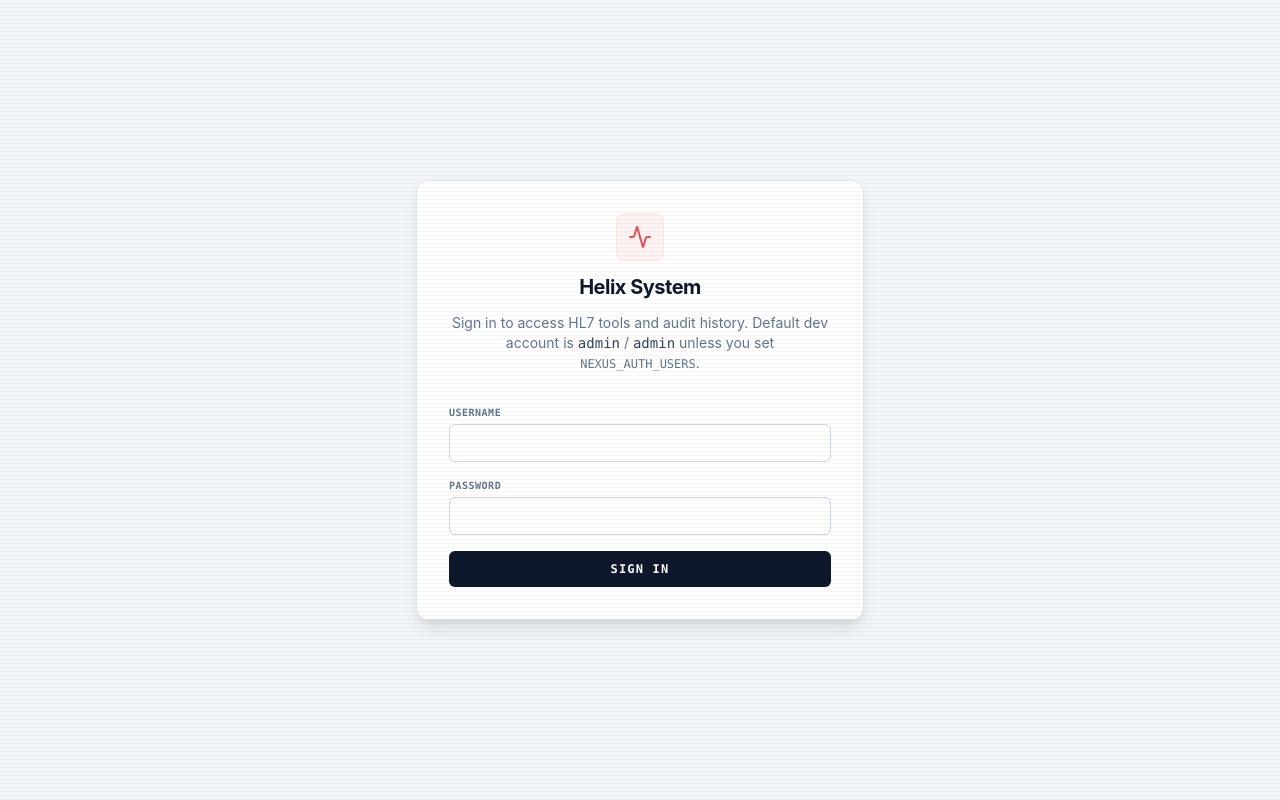
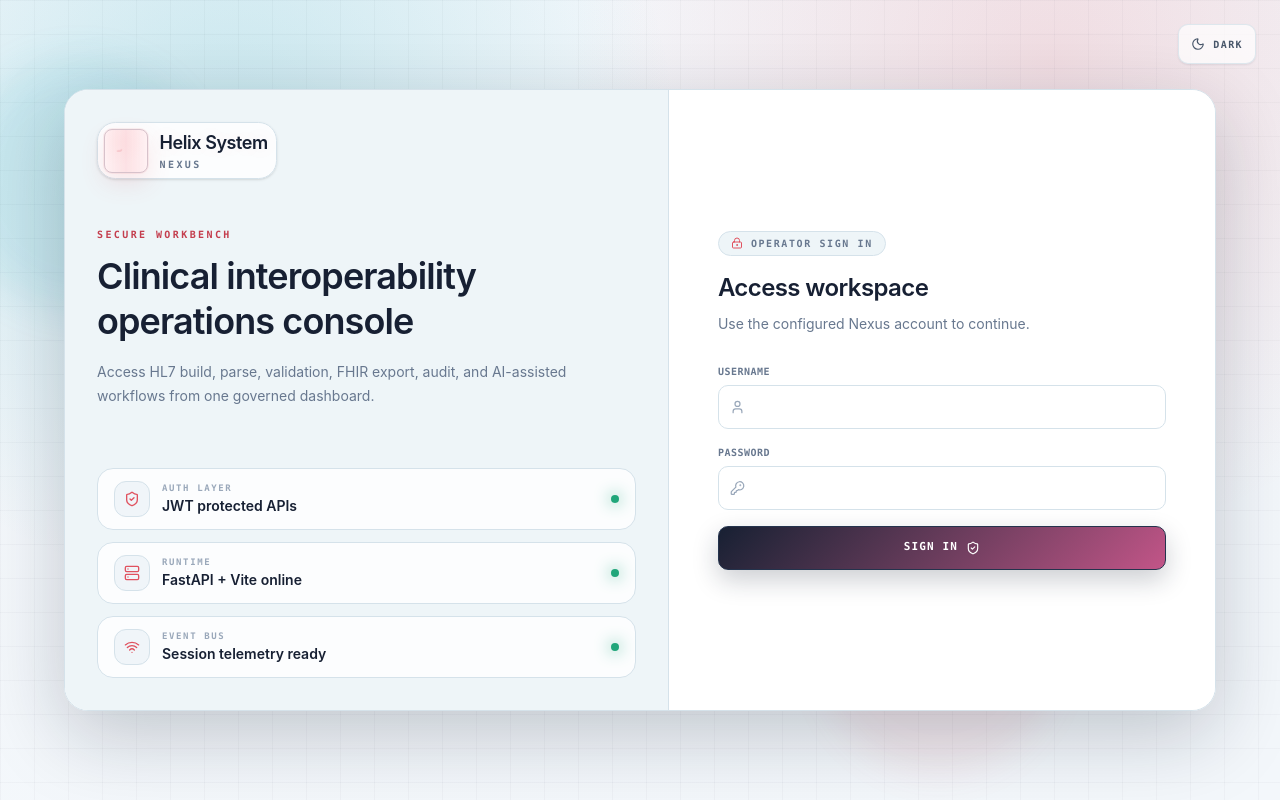
Before and after one commit to hardikrawat/hl7-nexus, a React app in the folder frontend/: page /login in a window 1280 px wide. Built offline with nearby package versions, Linux system fonts and the light colour scheme; no server answers; the HTML template or start-up script is replaced by a standard one.

Commit message:
Added theme on login design

```diff
--- a/frontend/src/components/center/AuditTab.jsx
+++ b/frontend/src/components/center/AuditTab.jsx
@@ -107,17 +107,17 @@ export default function AuditTab() {
         <div className="rounded border border-red-200 bg-red-50 px-3 py-2 font-mono text-xs text-red-800">{error}</div>
       ) : null}
 
-      <div className="min-h-0 flex-1 overflow-auto rounded border border-slate-200 bg-slate-50">
+      <div className="min-h-0 flex-1 overflow-auto rounded-xl border border-[var(--nexus-border)] bg-[var(--nexus-panel)]">
         <table className="w-full border-collapse text-left font-mono text-[11px]">
-          <thead className="sticky top-0 z-10 bg-slate-200 text-[10px] uppercase tracking-wider text-slate-700">
+          <thead className="sticky top-0 z-10 bg-[var(--nexus-panel-strong)] text-[10px] uppercase tracking-wider text-[var(--nexus-panel-strong-text)] shadow-sm">
             <tr>
-              <th className="border-b border-slate-300 px-2 py-2">ID</th>
-              <th className="border-b border-slate-300 px-2 py-2">Time (UTC)</th>
-              <th className="border-b border-slate-300 px-2 py-2">User</th>
-              <th className="border-b border-slate-300 px-2 py-2">Action</th>
-              <th className="border-b border-slate-300 px-2 py-2">Outcome</th>
-              <th className="border-b border-slate-300 px-2 py-2">IP</th>
-              <th className="border-b border-slate-300 px-2 py-2">Detail</th>
+              <th className="border-b border-[var(--nexus-border-strong)] px-2 py-2">ID</th>
+              <th className="border-b border-[var(--nexus-border-strong)] px-2 py-2">Time (UTC)</th>
+              <th className="border-b border-[var(--nexus-border-strong)] px-2 py-2">User</th>
+              <th className="border-b border-[var(--nexus-border-strong)] px-2 py-2">Action</th>
+              <th className="border-b border-[var(--nexus-border-strong)] px-2 py-2">Outcome</th>
+              <th className="border-b border-[var(--nexus-border-strong)] px-2 py-2">IP</th>
+              <th className="border-b border-[var(--nexus-border-strong)] px-2 py-2">Detail</th>
             </tr>
           </thead>
           <tbody>
--- a/frontend/src/pages/LoginPage.jsx
+++ b/frontend/src/pages/LoginPage.jsx
@@ -1,18 +1,33 @@
-import React, { useState } from 'react';
+import React, { useEffect, useState } from 'react';
 import axios from 'axios';
 import { Navigate, useNavigate } from 'react-router-dom';
-import { Activity } from 'lucide-react';
+import { Activity, KeyRound, LockKeyhole, Moon, Server, ShieldCheck, Sun, User, Wifi } from 'lucide-react';
 import { API } from '../config/api';
 import { useAuthStore } from '../store/authStore';
+import { useNexusStore } from '../store/nexusStore';
+import { DARK_THEME_ID, DEFAULT_THEME_ID, getNextThemeId, getThemeById } from '../config/themes';
 
 export default function LoginPage() {
   const token = useAuthStore((s) => s.token);
   const setAuth = useAuthStore((s) => s.setAuth);
+  const systemConfig = useNexusStore((s) => s.systemConfig);
+  const updateSystemConfig = useNexusStore((s) => s.updateSystemConfig);
   const navigate = useNavigate();
   const [username, setUsername] = useState('');
   const [password, setPassword] = useState('');
   const [error, setError] = useState('');
   const [loading, setLoading] = useState(false);
+  const themeId = getThemeById(systemConfig?.themeId || DEFAULT_THEME_ID).id;
+  const isDarkTheme = themeId === DARK_THEME_ID;
+
+  useEffect(() => {
+    document.body.dataset.nexusTheme = themeId;
+    document.body.classList.add('modern-ui');
+    return () => {
+      delete document.body.dataset.nexusTheme;
+      document.body.classList.remove('modern-ui');
+    };
+  }, [themeId]);
 
   if (token) {
     return <Navigate to="/" replace />;
@@ -38,64 +53,187 @@ export default function LoginPage() {
     }
   };
 
+  const toggleTheme = () => {
+    updateSystemConfig({ themeId: getNextThemeId(themeId) });
+  };
+
   return (
-    <div className="flex min-h-screen flex-col items-center justify-center bg-slate-100 px-4 text-slate-900">
-      <div className="w-full max-w-md rounded-xl border border-slate-200 bg-white p-8 shadow-lg">
-        <div className="mb-8 flex flex-col items-center gap-3 text-center">
-          <div className="flex h-12 w-12 items-center justify-center rounded-lg border border-red-100 bg-red-50 text-[var(--color-nexus-red)]">
-            <Activity size={24} />
+    <div className={`theme-${themeId} modern-shell nexus-orbital-shell flex min-h-screen overflow-hidden bg-[var(--nexus-page)] px-4 py-6 text-[var(--nexus-ink)] sm:px-6 lg:px-8`}>
+      <div className="nexus-orbital-glow nexus-orbital-glow--one" aria-hidden="true" />
+      <div className="nexus-orbital-glow nexus-orbital-glow--two" aria-hidden="true" />
+
+      <button
+        type="button"
+        onClick={toggleTheme}
+        className="nexus-icon-button absolute right-4 top-4 z-20 inline-flex h-10 items-center gap-2 rounded-xl border border-[var(--nexus-border)] bg-[var(--nexus-surface)] px-3 font-mono text-[10px] font-bold uppercase tracking-[0.14em] text-[var(--nexus-muted)] shadow-sm transition-colors hover:bg-[var(--nexus-control-hover-bg)] hover:text-[var(--nexus-ink)] sm:right-6 sm:top-6"
+        title={isDarkTheme ? 'Switch to light mode' : 'Switch to dark mode'}
+      >
+        {isDarkTheme ? <Sun size={14} /> : <Moon size={14} />}
+        <span>{isDarkTheme ? 'Light' : 'Dark'}</span>
+      </button>
+
+      <main className="relative z-10 mx-auto flex w-full max-w-6xl items-center justify-center">
+        <div className="grid w-full overflow-hidden rounded-3xl border border-[var(--nexus-border)] bg-[var(--nexus-glass-strong)] shadow-[var(--nexus-modal-shadow)] backdrop-blur-xl lg:grid-cols-[1.05fr_0.95fr]">
+          <section className="hidden min-h-[620px] flex-col justify-between border-r border-[var(--nexus-border)] bg-[var(--nexus-panel)] p-8 lg:flex">
+            <div>
+              <div className="nexus-brand-cluster inline-flex items-center gap-3 rounded-2xl border border-[var(--nexus-border)] bg-[var(--nexus-surface)] px-3 py-2 shadow-sm">
+                <div className="nexus-brand-logo flex h-11 w-11 flex-shrink-0 items-center justify-center rounded-lg border border-red-100 bg-red-50 text-[var(--color-nexus-red)]">
+                  <Activity size={20} className="nexus-brand-logo-icon" />
                 </div>
-          <h1 className="text-xl font-bold tracking-tight text-slate-900">Helix System</h1>
-          <p className="text-sm text-slate-500">
-            Sign in to access HL7 tools and audit history. Default dev account is{' '}
-            <span className="font-mono text-slate-700">admin</span> /{' '}
-            <span className="font-mono text-slate-700">admin</span> unless you set{' '}
-            <span className="font-mono text-xs">NEXUS_AUTH_USERS</span>.
+                <div>
+                  <h1 className="nexus-brand-title text-lg font-semibold tracking-tight text-[var(--nexus-ink)]">
+                    Helix System
+                  </h1>
+                  <div className="font-mono text-[10px] font-bold uppercase tracking-[0.24em] text-[var(--nexus-muted)]">
+                    Nexus
+                  </div>
+                </div>
+              </div>
+
+              <div className="mt-12 max-w-xl">
+                <p className="font-mono text-[10px] font-bold uppercase tracking-[0.24em] text-[var(--nexus-accent-text)]">
+                  Secure workbench
+                </p>
+                <h2 className="mt-3 text-4xl font-semibold leading-tight tracking-tight text-[var(--nexus-ink)]">
+                  Clinical interoperability operations console
+                </h2>
+                <p className="mt-4 max-w-lg text-sm leading-6 text-[var(--nexus-muted)]">
+                  Access HL7 build, parse, validation, FHIR export, audit, and AI-assisted workflows from one governed dashboard.
+                </p>
+              </div>
+            </div>
+
+            <div className="grid gap-3">
+              {[
+                { icon: ShieldCheck, label: 'Auth layer', value: 'JWT protected APIs' },
+                { icon: Server, label: 'Runtime', value: 'FastAPI + Vite online' },
+                { icon: Wifi, label: 'Event bus', value: 'Session telemetry ready' },
+              ].map((item) => {
+                const Icon = item.icon;
+                return (
+                  <div key={item.label} className="flex items-center justify-between rounded-2xl border border-[var(--nexus-border)] bg-[var(--nexus-surface)] px-4 py-3">
+                    <div className="flex items-center gap-3">
+                      <span className="flex h-9 w-9 items-center justify-center rounded-xl border border-[var(--nexus-border)] bg-[var(--nexus-control-bg)] text-[var(--nexus-accent)]">
+                        <Icon size={16} />
+                      </span>
+                      <div>
+                        <div className="font-mono text-[9px] font-bold uppercase tracking-[0.18em] text-[var(--nexus-faint)]">
+                          {item.label}
+                        </div>
+                        <div className="text-sm font-semibold text-[var(--nexus-ink)]">
+                          {item.value}
+                        </div>
+                      </div>
+                    </div>
+                    <span className="h-2 w-2 rounded-full bg-[var(--nexus-green)] shadow-[0_0_16px_var(--nexus-green)]" />
+                  </div>
+                );
+              })}
+            </div>
+          </section>
+
+          <section className="flex min-h-[620px] items-center justify-center bg-[var(--nexus-surface)] p-5 sm:p-8">
+            <div className="w-full max-w-md">
+              <div className="mb-8 flex items-center gap-3 lg:hidden">
+                <div className="nexus-brand-logo flex h-11 w-11 flex-shrink-0 items-center justify-center rounded-lg border border-red-100 bg-red-50 text-[var(--color-nexus-red)]">
+                  <Activity size={20} className="nexus-brand-logo-icon" />
+                </div>
+                <div>
+                  <h1 className="nexus-brand-title text-lg font-semibold tracking-tight text-[var(--nexus-ink)]">
+                    Helix System
+                  </h1>
+                  <div className="font-mono text-[10px] font-bold uppercase tracking-[0.24em] text-[var(--nexus-muted)]">
+                    Nexus
+                  </div>
+                </div>
+              </div>
+
+              <div className="mb-7">
+                <div className="inline-flex items-center gap-2 rounded-full border border-[var(--nexus-border)] bg-[var(--nexus-panel)] px-3 py-1 font-mono text-[10px] font-bold uppercase tracking-[0.16em] text-[var(--nexus-muted)]">
+                  <LockKeyhole size={12} className="text-[var(--nexus-accent)]" />
+                  Operator sign in
+                </div>
+                <h2 className="mt-4 text-2xl font-semibold tracking-tight text-[var(--nexus-ink)]">
+                  Access workspace
+                </h2>
+                <p className="mt-2 text-sm leading-6 text-[var(--nexus-muted)]">
+                  Use the configured Nexus account to continue.
                 </p>
               </div>
 
               <form onSubmit={handleSubmit} className="space-y-4">
                 <div>
-            <label htmlFor="nexus-user" className="mb-1 block font-mono text-[10px] font-bold uppercase tracking-wider text-slate-500">
+                  <label htmlFor="nexus-user" className="mb-1.5 block font-mono text-[10px] font-bold uppercase tracking-wider text-[var(--nexus-muted)]">
                     Username
                   </label>
+                  <div className="relative">
+                    <User size={15} className="pointer-events-none absolute left-3 top-1/2 -translate-y-1/2 text-[var(--nexus-faint)]" />
                     <input
                       id="nexus-user"
                       autoComplete="username"
-              className="w-full rounded-md border border-slate-300 px-3 py-2 font-mono text-sm outline-none ring-0 focus:border-[var(--color-nexus-red)]"
+                      className="h-11 w-full rounded-xl border border-[var(--nexus-border)] bg-[var(--nexus-input)] py-0 pl-10 pr-3 font-mono text-sm text-[var(--nexus-ink)] outline-none transition placeholder:text-[var(--nexus-faint)] focus:border-[var(--nexus-accent)] focus:ring-4 focus:ring-red-900/10"
                       value={username}
                       onChange={(e) => setUsername(e.target.value)}
                       required
                     />
                   </div>
+                </div>
+
                 <div>
-            <label htmlFor="nexus-pass" className="mb-1 block font-mono text-[10px] font-bold uppercase tracking-wider text-slate-500">
+                  <label htmlFor="nexus-pass" className="mb-1.5 block font-mono text-[10px] font-bold uppercase tracking-wider text-[var(--nexus-muted)]">
                     Password
                   </label>
+                  <div className="relative">
+                    <KeyRound size={15} className="pointer-events-none absolute left-3 top-1/2 -translate-y-1/2 text-[var(--nexus-faint)]" />
                     <input
                       id="nexus-pass"
                       type="password"
                       autoComplete="current-password"
-              className="w-full rounded-md border border-slate-300 px-3 py-2 font-mono text-sm outline-none focus:border-[var(--color-nexus-red)]"
+                      className="h-11 w-full rounded-xl border border-[var(--nexus-border)] bg-[var(--nexus-input)] py-0 pl-10 pr-3 font-mono text-sm text-[var(--nexus-ink)] outline-none transition placeholder:text-[var(--nexus-faint)] focus:border-[var(--nexus-accent)] focus:ring-4 focus:ring-red-900/10"
                       value={password}
                       onChange={(e) => setPassword(e.target.value)}
                       required
                     />
                   </div>
+                </div>
+
                 {error ? (
-            <p className="rounded-md border border-red-200 bg-red-50 px-3 py-2 font-mono text-xs text-red-800">
+                  <p className="rounded-xl border border-[var(--nexus-log-error-border)] bg-[var(--nexus-log-error-bg)] px-3 py-2 font-mono text-xs text-[var(--nexus-log-error-text)]">
                     {error}
                   </p>
                 ) : null}
+
                 <button
                   type="submit"
                   disabled={loading}
-            className="w-full rounded-md bg-slate-900 py-2.5 font-mono text-xs font-bold uppercase tracking-widest text-white transition hover:bg-slate-800 disabled:opacity-60"
+                  className="nexus-segment-button nexus-segment-button--active flex h-11 w-full items-center justify-center gap-2 rounded-xl border px-4 font-mono text-[11px] font-bold uppercase tracking-widest transition disabled:cursor-not-allowed disabled:opacity-60"
                 >
-            {loading ? 'Signing in…' : 'Sign in'}
+                  {loading ? 'Signing in...' : 'Sign in'}
+                  <ShieldCheck size={14} />
                 </button>
               </form>
+
+              {/* <div className="mt-5 rounded-2xl border border-[var(--nexus-border)] bg-[var(--nexus-panel)] p-3">
+                <div className="font-mono text-[9px] font-bold uppercase tracking-[0.18em] text-[var(--nexus-faint)]">
+                  Default dev account
                 </div>
+                <div className="mt-2 flex flex-wrap items-center gap-2 text-sm text-[var(--nexus-muted)]">
+                  <span className="rounded-md border border-[var(--nexus-border)] bg-[var(--nexus-surface)] px-2 py-1 font-mono text-[11px] text-[var(--nexus-ink)]">
+                    admin
+                  </span>
+                  <span className="font-mono text-[10px] text-[var(--nexus-faint)]">/</span>
+                  <span className="rounded-md border border-[var(--nexus-border)] bg-[var(--nexus-surface)] px-2 py-1 font-mono text-[11px] text-[var(--nexus-ink)]">
+                    admin
+                  </span>
+                  <span className="text-xs text-[var(--nexus-muted)]">
+                    unless `NEXUS_AUTH_USERS` is configured.
+                  </span>
+                </div>
+              </div> */}
+            </div>
+          </section>
+        </div>
+      </main>
     </div>
   );
 }
```
Lines whose indentation alone changed are shown as unchanged.
